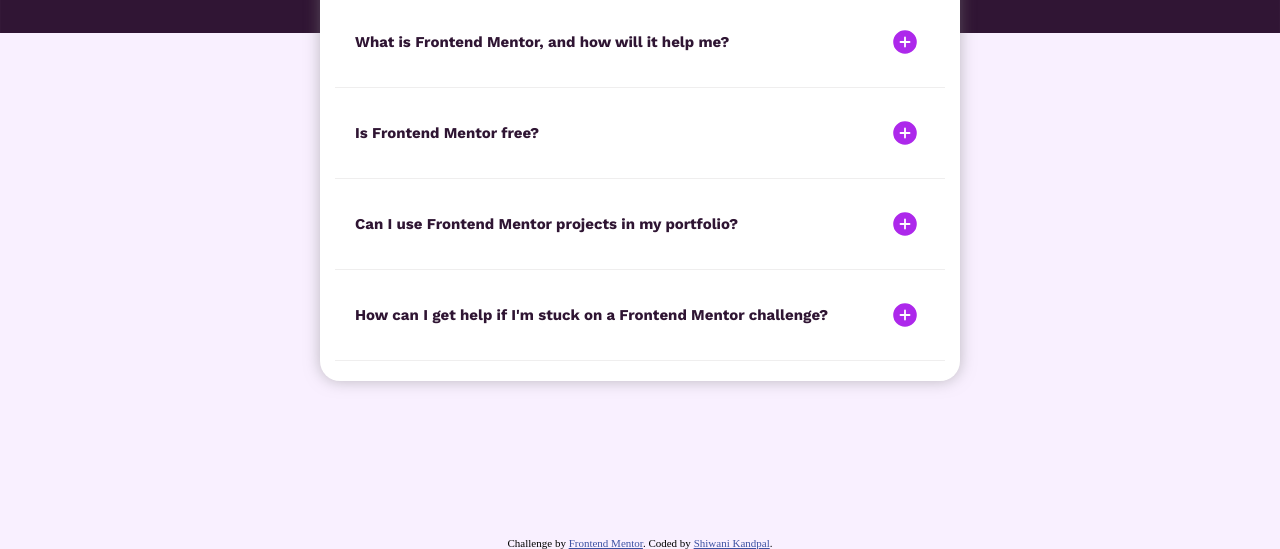
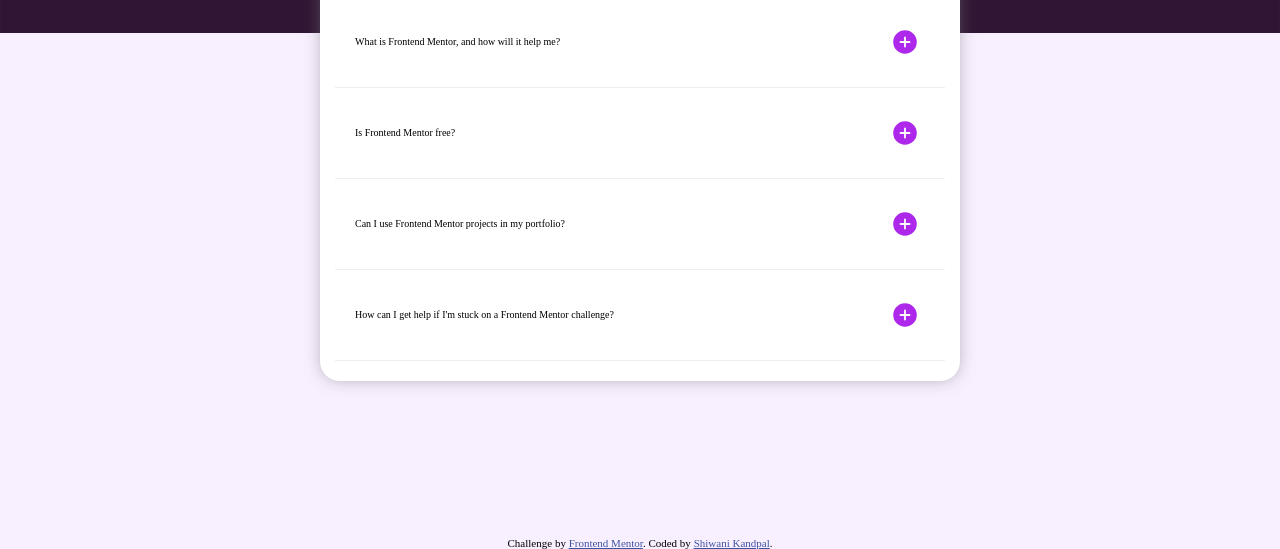
Before and after one commit to shiwanikandpal/FAQ-accordion-Challenge, a plain HTML site: page index.html in a window 1280 px wide. Shown: the part 251-800 px from the top of the page. Drawn offline with nearby package versions, Linux system fonts and the light colour scheme.

Commit message:
Update index.html

```diff
--- a/index.html
+++ b/index.html
@@ -317,7 +317,7 @@
       <div class="card" id="card-1">
         <div class="card-head">
           <div class="card-ques">
-            <h5>What is Frontend Mentor, and how will it help me?</h5>
+            <p>What is Frontend Mentor, and how will it help me?</p>
           </div> <!-- card-ques End -->
 
           <div class="card-icon">
@@ -346,7 +346,7 @@
       <div class="card" id="card-2">
         <div class="card-head">
           <div class="card-ques">
-            <h5>Is Frontend Mentor free?</h5>
+            <p>Is Frontend Mentor free?</p>
           </div> <!-- card-ques End -->
 
           <div class="card-icon">
@@ -374,7 +374,7 @@
       <div class="card" id="card-3">
         <div class="card-head">
           <div class="card-ques">
-            <h5>Can I use Frontend Mentor projects in my portfolio?</h5>
+            <p>Can I use Frontend Mentor projects in my portfolio?</p>
           </div> <!-- card-ques End -->
           <div class="card-icon">
             <svg class="plus-icon" xmlns="http://www.w3.org/2000/svg" width="30" height="31" fill="none"
@@ -401,7 +401,7 @@
       <div class="card" id="card-4">
         <div class="card-head">
           <div class="card-ques">
-            <h5> How can I get help if I'm stuck on a Frontend Mentor challenge?</h5>
+            <p> How can I get help if I'm stuck on a Frontend Mentor challenge?</p>
           </div> <!-- card-ques End -->
           <div class="card-icon">
             <svg class="plus-icon" xmlns="http://www.w3.org/2000/svg" width="30" height="31" fill="none"
```
